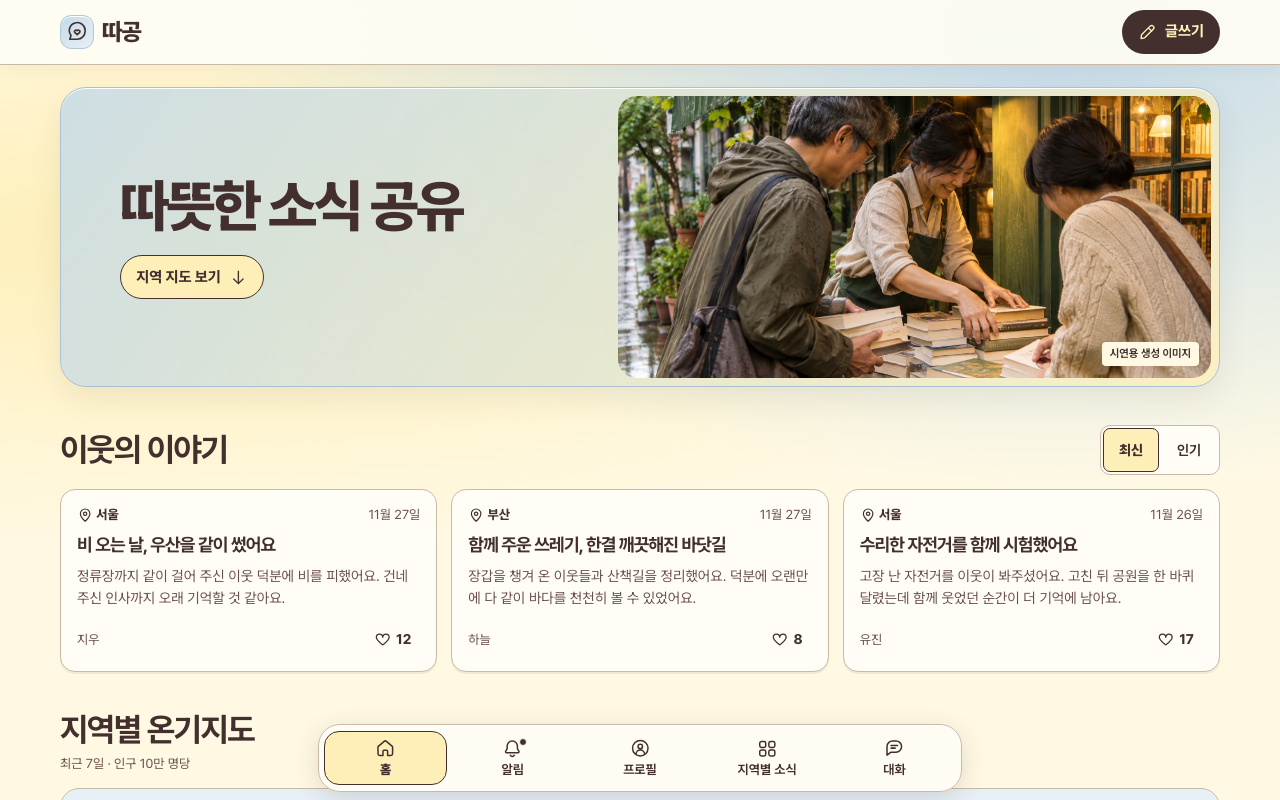
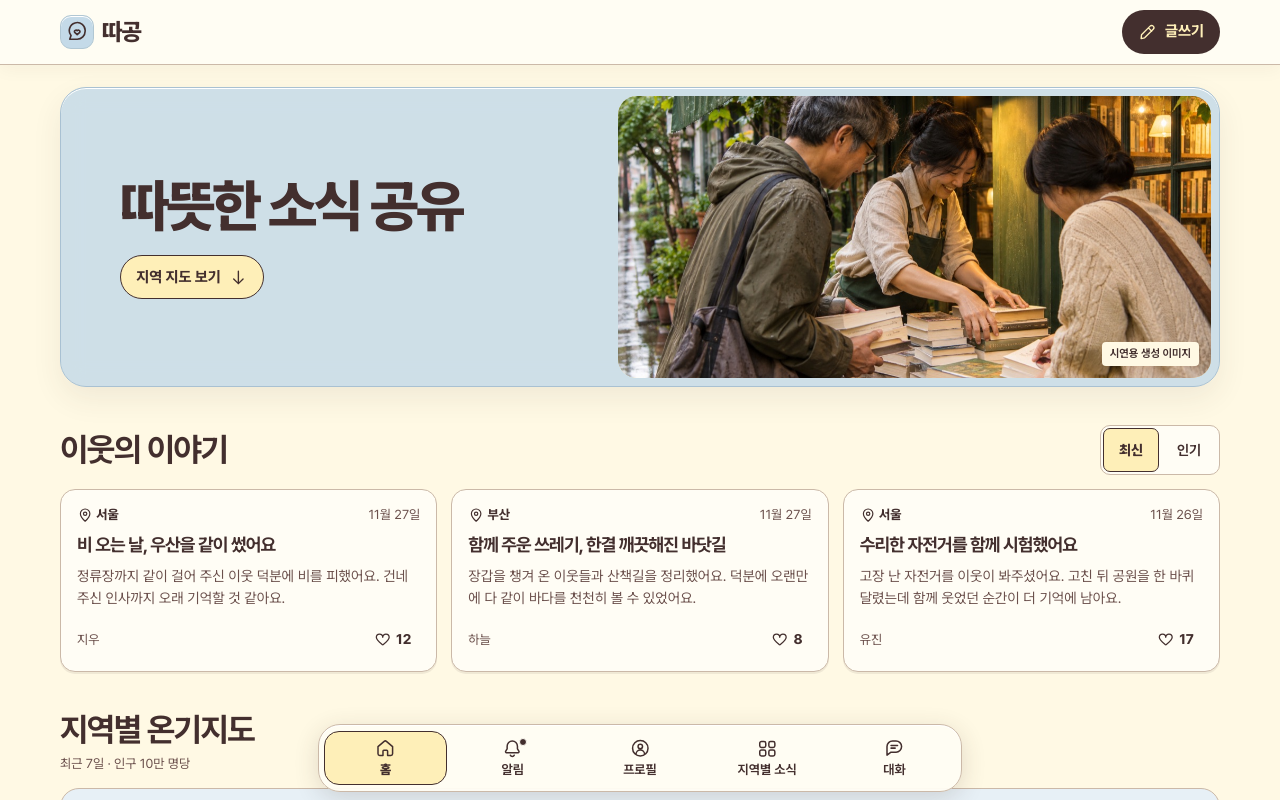
Before and after one commit to Ryu-Jemu/Codex_Community_Hackathon, a React (Vite) app: page / in a window 1280 px wide. Shown: the top 800 px of the page. Built offline with nearby package versions, Linux system fonts and the light colour scheme.

Commit message:
Use flat pastel glass and preserve text-zoom clearance

```diff
--- a/src/ui/styles.css
+++ b/src/ui/styles.css
@@ -17,18 +17,14 @@
   color: var(--ink);
   background: var(--page);
   scroll-padding-block: calc(var(--header-height) + env(safe-area-inset-top) + 12px)
-    calc(var(--nav-height) + env(safe-area-inset-bottom) + 24px);
+    calc(var(--nav-height) + env(safe-area-inset-bottom) + 3.5rem);
 }
 
 *, *::before, *::after { box-sizing: border-box; }
 body {
   margin: 0;
   min-inline-size: 0;
-  background:
-    radial-gradient(ellipse at 83% 6%, var(--blue) 0, transparent 57%),
-    radial-gradient(ellipse at 13% 40%, var(--butter) 0, transparent 63%) var(--page);
-  background-size: 100% 600px;
-  background-repeat: no-repeat;
+  background: var(--page);
 }
 button, input, select, textarea { font: inherit; color: inherit; }
 button { cursor: pointer; }
@@ -109,7 +105,7 @@ img { display: block; max-inline-size: 100%; }
   border: 1px solid #b1c7d3;
   border-radius: 11px;
   color: var(--ink);
-  background: linear-gradient(140deg, var(--blue), var(--blue-light));
+  background: var(--blue);
   font-size: 1.12rem;
   box-shadow: inset 0 1px 0 #fff;
 }
@@ -126,7 +122,7 @@ img { display: block; max-inline-size: 100%; }
 }
 .main-content {
   min-height: calc(100vh - var(--header-height));
-  padding-block: 22px calc(var(--nav-height) + env(safe-area-inset-bottom) + 42px);
+  padding-block: 22px calc(var(--nav-height) + env(safe-area-inset-bottom) + 3.5rem);
 }
 .button {
   display: inline-flex;
@@ -326,9 +322,7 @@ span.heart { pointer-events: none; }
   padding: 28px;
   border: 1px solid var(--line);
   border-radius: 19px;
-  background-color: var(--blue-light);
-  background-image: radial-gradient(#a8c0d1 .7px, transparent .7px);
-  background-size: 12px 12px;
+  background: var(--blue-light);
 }
 .map-grid {
   display: grid;
@@ -580,7 +574,7 @@ dialog::backdrop { background: rgba(67, 47, 46, .6); }
     backdrop-filter: blur(16px) saturate(115%);
   }
   .hero {
-    background: linear-gradient(125deg, rgba(196, 218, 232, .84), rgba(254, 239, 184, .77));
+    background: rgba(196, 218, 232, .82);
     -webkit-backdrop-filter: blur(12px);
     backdrop-filter: blur(12px);
   }
```
